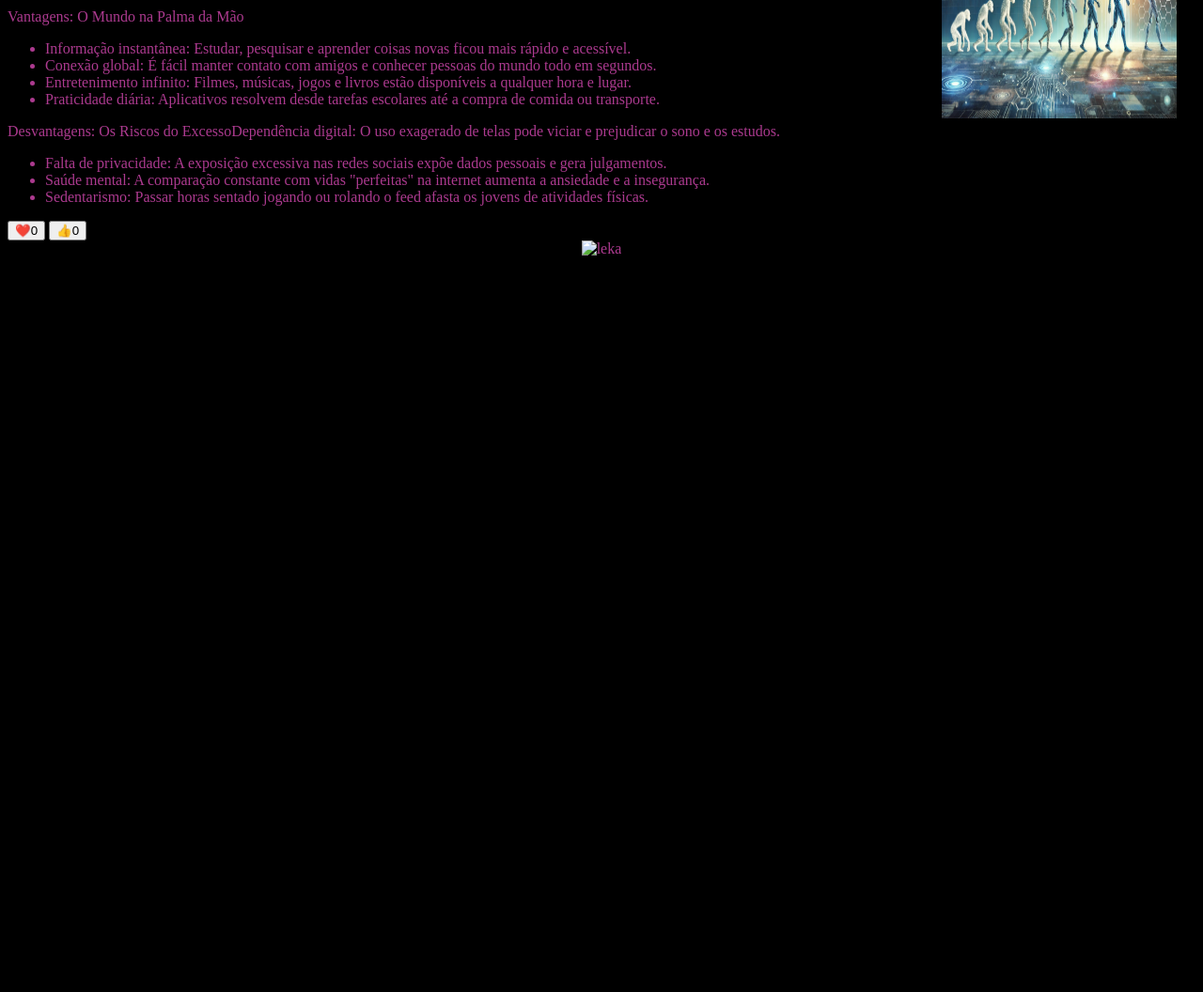
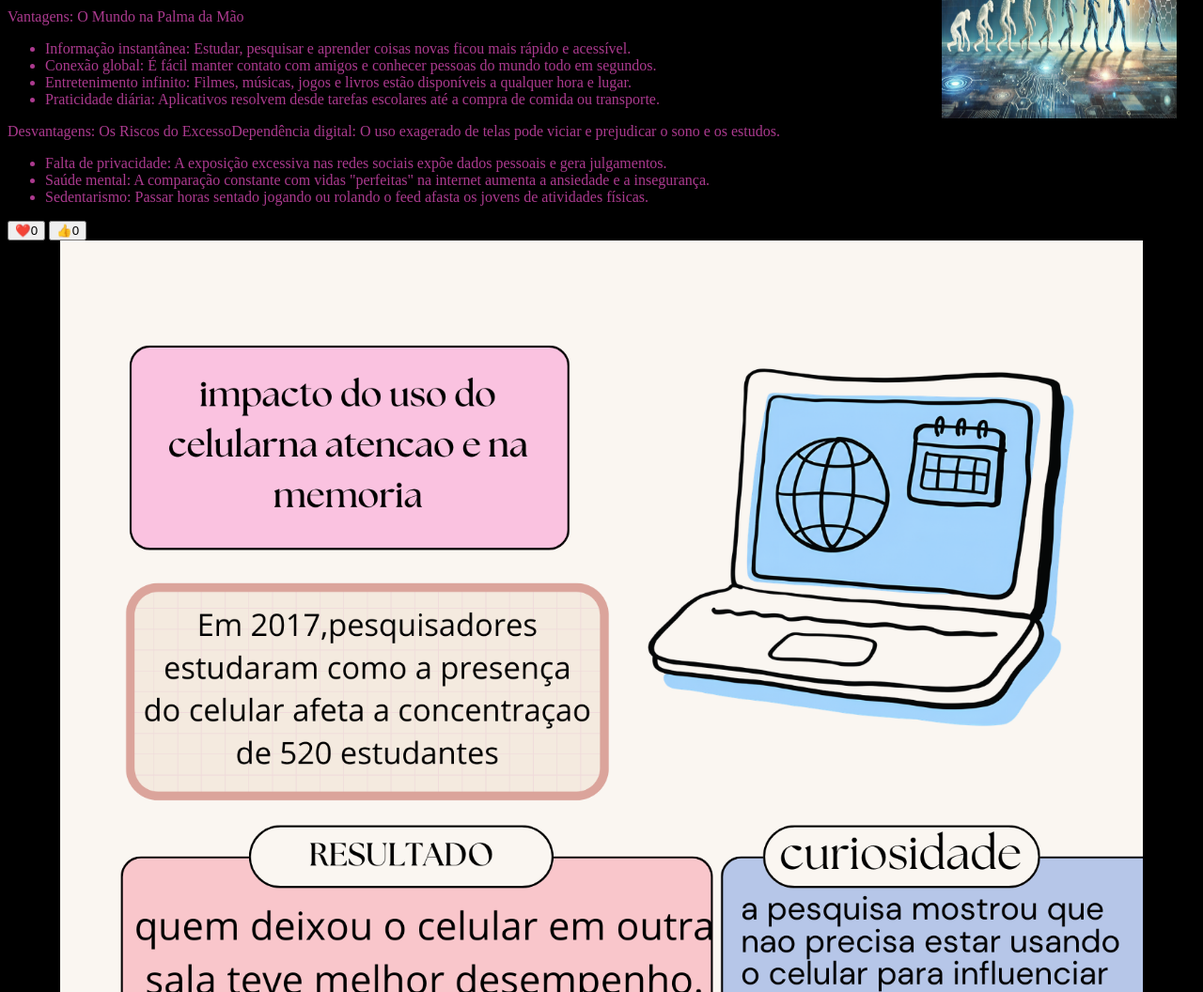
Before and after one commit to alexiaandreisramos-star/auruda-, a plain HTML site: page index.html in a window 1280 px wide. Shown: the part 878-1934 px from the top of the page at 94% size. Before the commit the page ends 1178 px from the top, so only its background shows below. Drawn offline with Linux system fonts and the light colour scheme.

Commit message:
kakakakakak

```diff
--- a/index.html
+++ b/index.html
@@ -111,7 +111,8 @@
                 <img src="iafoto.webp"
                 alt="evoluçao da humanidade atraves da tecnologia">
     </article>
-<article><img scr="leka.png"
+<article>
+    <img src="leka.png"
 alt="leka"
 class="lekapererekaejuqueiroz">
 </article>
```
